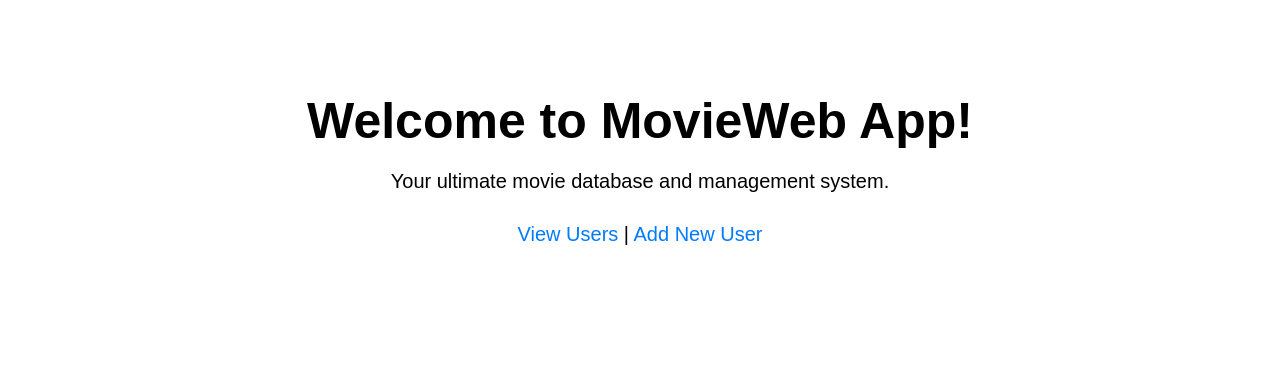
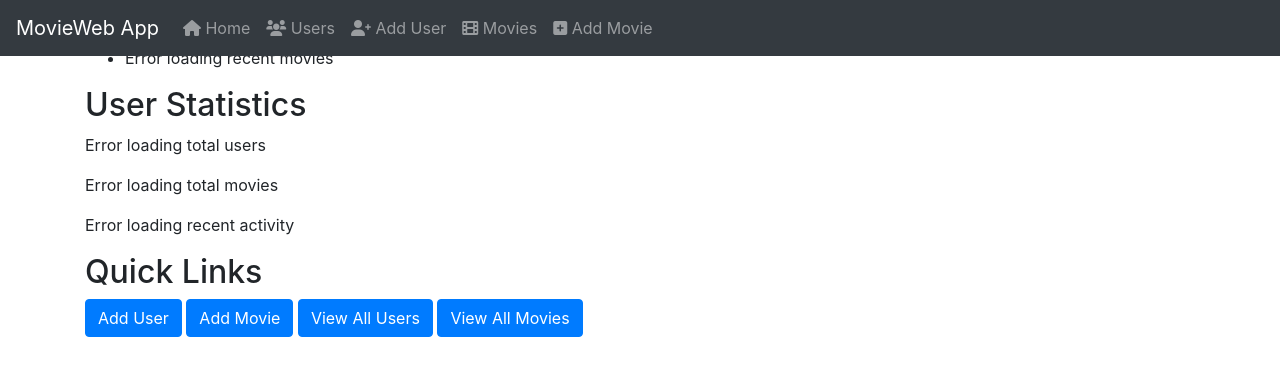
Before and after one commit to walkiger/movieweb_app, a Flask app: page / in a window 1280 px wide. Shown: the top 376 px of the page. Run offline with Flask 3, Linux system fonts and the light colour scheme; some libraries are stand-ins or nearby versions.

Commit message:
Added enhanced error handling to API routes for recent movies and user statistics. Updated JavaScript for dynamic data fetching with error handling. Added navbar and made it more user-friendly in general

```diff
--- a/app/routes.py
+++ b/app/routes.py
@@ -1,5 +1,8 @@
 from flask import current_app as app
 from flask import render_template, request, redirect, url_for, abort
+from flask import jsonify
+from sqlalchemy.exc import SQLAlchemyError
+from datetime import datetime, timedelta
 
 
 @app.errorhandler(404)
@@ -230,3 +233,51 @@ def trigger_error():
     Route to deliberately trigger an internal server error for testing purposes.
     """
     raise Exception("Testing 500 Internal Server Error")
+
+
+@app.route('/api/recent_movies')
+def recent_movies():
+    """
+    Route to get recent movies from the database.
+
+    :return: JSON response with recent movies or error message.
+    """
+    try:
+        # Fetch recent movies from the database
+        movies = Movie.query.order_by(Movie.id.desc()).limit(3).all()
+        return jsonify([{
+            'name': movie.name,
+            'director': movie.director,
+            'year': movie.year
+        } for movie in movies])
+    except SQLAlchemyError as e:
+        app.logger.error(f"Database error occurred while fetching recent movies: {e}")
+        return jsonify({'error': 'Database error occurred while fetching recent movies'}), 500
+    except Exception as e:
+        app.logger.error(f"Error occurred while fetching recent movies: {e}")
+        return jsonify({'error': 'An unexpected error occurred while fetching recent movies'}), 500
+
+
+@app.route('/api/user_statistics')
+def user_statistics():
+    """
+    Route to get user statistics from the database.
+
+    :return: JSON response with user statistics or error message.
+    """
+    try:
+        # Fetch user statistics from the database
+        total_users = User.query.count()
+        total_movies = Movie.query.count()
+        recent_activity = Movie.query.filter(Movie.date_added >= datetime.utcnow() - timedelta(days=7)).count()
+        return jsonify({
+            'total_users': total_users,
+            'total_movies': total_movies,
+            'recent_activity': recent_activity
+        })
+    except SQLAlchemyError as e:
+        app.logger.error(f"Database error occurred while fetching user statistics: {e}")
+        return jsonify({'error': 'Database error occurred while fetching user statistics'}), 500
+    except Exception as e:
+        app.logger.error(f"Error occurred while fetching user statistics: {e}")
+        return jsonify({'error': 'An unexpected error occurred while fetching user statistics'}), 500
--- /dev/null
+++ b/app/templates/_navbar.html
@@ -0,0 +1,43 @@
+<!DOCTYPE html>
+<html lang="en">
+<head>
+    <meta charset="UTF-8">
+    <title>{% block title %}MovieWeb App{% endblock %}</title>
+    <link href="https://cdnjs.cloudflare.com/ajax/libs/font-awesome/6.0.0-beta3/css/all.min.css" rel="stylesheet">
+    <link href="https://stackpath.bootstrapcdn.com/bootstrap/4.5.2/css/bootstrap.min.css" rel="stylesheet">
+    <link href="{{ url_for('static', filename='css/style.css') }}" rel="stylesheet">
+</head>
+<body>
+    <nav class="navbar navbar-expand-lg navbar-dark bg-dark fixed-top">
+        <a class="navbar-brand" href="{{ url_for('home') }}">MovieWeb App</a>
+        <button class="navbar-toggler" type="button" data-toggle="collapse" data-target="#navbarNav" aria-controls="navbarNav" aria-expanded="false" aria-label="Toggle navigation">
+            <span class="navbar-toggler-icon"></span>
+        </button>
+        <div class="collapse navbar-collapse" id="navbarNav">
+            <ul class="navbar-nav">
+                <li class="nav-item">
+                    <a class="nav-link" href="{{ url_for('home') }}"><i class="fas fa-home"></i> Home</a>
+                </li>
+                <li class="nav-item">
+                    <a class="nav-link" href="{{ url_for('list_users') }}"><i class="fas fa-users"></i> Users</a>
+                </li>
+                <li class="nav-item">
+                    <a class="nav-link" href="{{ url_for('add_user') }}"><i class="fas fa-user-plus"></i> Add User</a>
+                </li>
+                <li class="nav-item">
+                    <a class="nav-link" href="{{ url_for('user_movies', user_id=1) }}"><i class="fas fa-film"></i> Movies</a>
+                </li>
+                <li class="nav-item">
+                    <a class="nav-link" href="{{ url_for('add_movie', user_id=1) }}"><i class="fas fa-plus-square"></i> Add Movie</a>
+                </li>
+            </ul>
+        </div>
+    </nav>
+    <div class="container main-content">
+        {% block content %}{% endblock %}
+    </div>
+    <script src="https://code.jquery.com/jquery-3.5.1.slim.min.js"></script>
+    <script src="https://cdn.jsdelivr.net/npm/@popperjs/core@2.10.2/dist/umd/popper.min.js"></script>
+    <script src="https://stackpath.bootstrapcdn.com/bootstrap/4.5.2/js/bootstrap.min.js"></script>
+</body>
+</html>
--- a/app/templates/index.html
+++ b/app/templates/index.html
@@ -1,22 +1,32 @@
-<!DOCTYPE html>
-<html lang="en">
-<head>
-    <meta charset="UTF-8">
-    <title>Welcome to MovieWeb App</title>
-    <style>
-        body { font-family: Arial, sans-serif; text-align: center; padding: 50px; }
-        h1 { font-size: 50px; margin-bottom: 20px; }
-        p { font-size: 20px; margin-bottom: 30px; }
-        a { text-decoration: none; color: #007BFF; font-size: 20px; }
-        a:hover { text-decoration: underline; }
-    </style>
-</head>
-<body>
-    <h1>Welcome to MovieWeb App!</h1>
-    <p>Your ultimate movie database and management system.</p>
-    <p>
-        <a href="{{ url_for('list_users') }}">View Users</a> |
-        <a href="{{ url_for('add_user') }}">Add New User</a>
-    </p>
-</body>
-</html>
+{% extends '_navbar.html' %}
+
+{% block title %}Home{% endblock %}
+
+{% block content %}
+<div class="dashboard-section">
+    <div class="dashboard-item">
+        <h2>Recent Movies</h2>
+        <!-- Placeholder for recent movies -->
+        <ul id="recent-movies-list">
+            <li>Loading recent movies...</li>
+        </ul>
+    </div>
+    <div class="dashboard-item">
+        <h2>User Statistics</h2>
+        <!-- Placeholders for user statistics -->
+        <p id="total-users">Loading total users...</p>
+        <p id="total-movies">Loading total movies...</p>
+        <p id="recent-activity">Loading recent activity...</p>
+    </div>
+    <div class="dashboard-item">
+        <h2>Quick Links</h2>
+        <p>
+            <a href="{{ url_for('add_user') }}" class="btn btn-primary">Add User</a>
+            <a href="{{ url_for('add_movie', user_id=1) }}" class="btn btn-primary">Add Movie</a>
+            <a href="{{ url_for('list_users') }}" class="btn btn-primary">View All Users</a>
+            <a href="{{ url_for('user_movies', user_id=1) }}" class="btn btn-primary">View All Movies</a>
+        </p>
+    </div>
+</div>
+<script src="{{ url_for('static', filename='js/dashboard.js') }}"></script>
+{% endblock %}
--- /dev/null
+++ b/static/js/dashboard.js
@@ -0,0 +1,43 @@
+document.addEventListener('DOMContentLoaded', function() {
+    fetch('/api/recent_movies')
+        .then(response => response.json())
+        .then(data => {
+            if (data.error) {
+                console.error(data.error);
+                document.getElementById('recent-movies-list').innerHTML = '<li>Error loading recent movies</li>';
+            } else {
+                const recentMoviesList = document.getElementById('recent-movies-list');
+                recentMoviesList.innerHTML = '';
+                data.forEach(movie => {
+                    const listItem = document.createElement('li');
+                    listItem.textContent = `${movie.name} (Directed by ${movie.director}, ${movie.year})`;
+                    recentMoviesList.appendChild(listItem);
+                });
+            }
+        })
+        .catch(error => {
+            console.error('Error fetching recent movies:', error);
+            document.getElementById('recent-movies-list').innerHTML = '<li>Error loading recent movies</li>';
+        });
+
+    fetch('/api/user_statistics')
+        .then(response => response.json())
+        .then(data => {
+            if (data.error) {
+                console.error(data.error);
+                document.getElementById('total-users').textContent = 'Error loading total users';
+                document.getElementById('total-movies').textContent = 'Error loading total movies';
+                document.getElementById('recent-activity').textContent = 'Error loading recent activity';
+            } else {
+                document.getElementById('total-users').textContent = `Total Users: ${data.total_users}`;
+                document.getElementById('total-movies').textContent = `Total Movies: ${data.total_movies}`;
+                document.getElementById('recent-activity').textContent = `Recent Activity: ${data.recent_activity} new movies added this week`;
+            }
+        })
+        .catch(error => {
+            console.error('Error fetching user statistics:', error);
+            document.getElementById('total-users').textContent = 'Error loading total users';
+            document.getElementById('total-movies').textContent = 'Error loading total movies';
+            document.getElementById('recent-activity').textContent = 'Error loading recent activity';
+        });
+});
```
Also changed, not shown: app/templates/add_movie.html (+26 -19 lines), app/templates/add_user.html (+15 -14 lines), app/templates/user_movies.html (+40 -11 lines), app/templates/users.html (+33 -17 lines), static/css/styles.css (+85 -0 lines), data/database.db, static/js/scripts.js (deleted).
